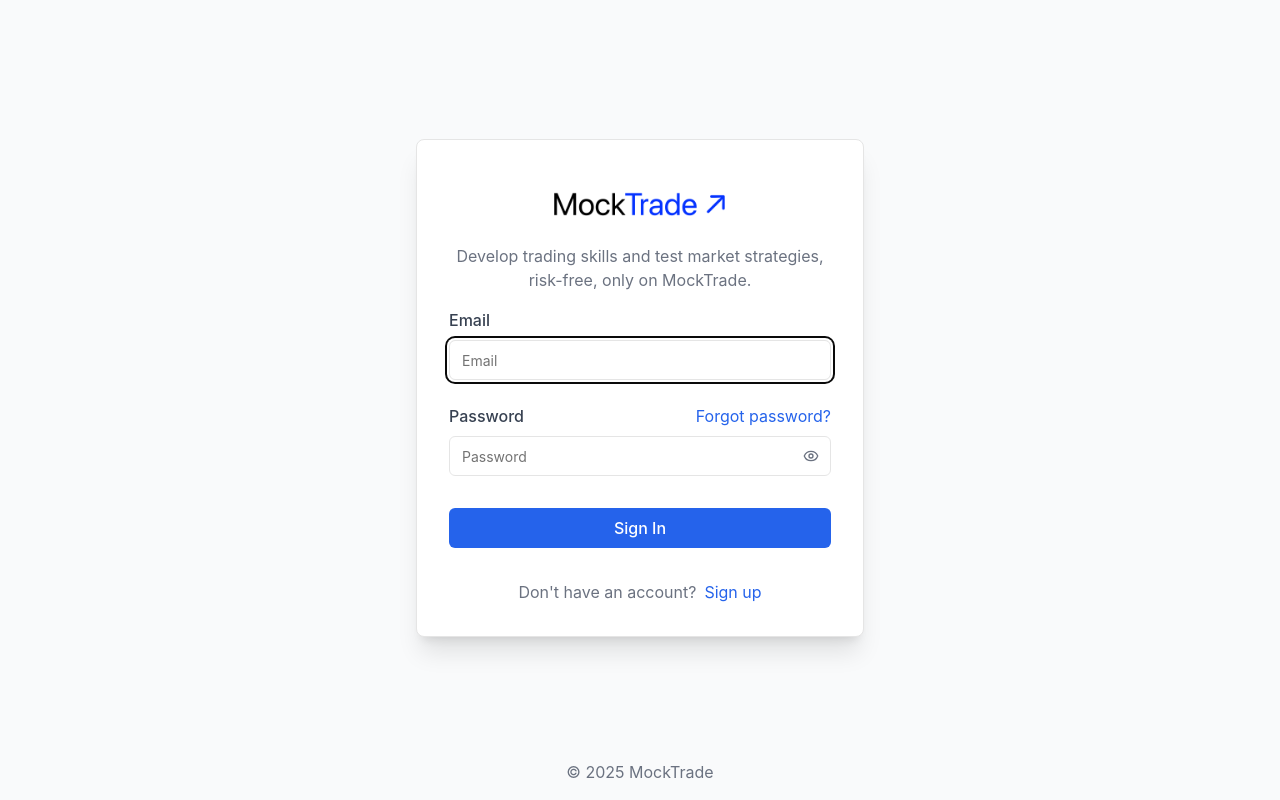
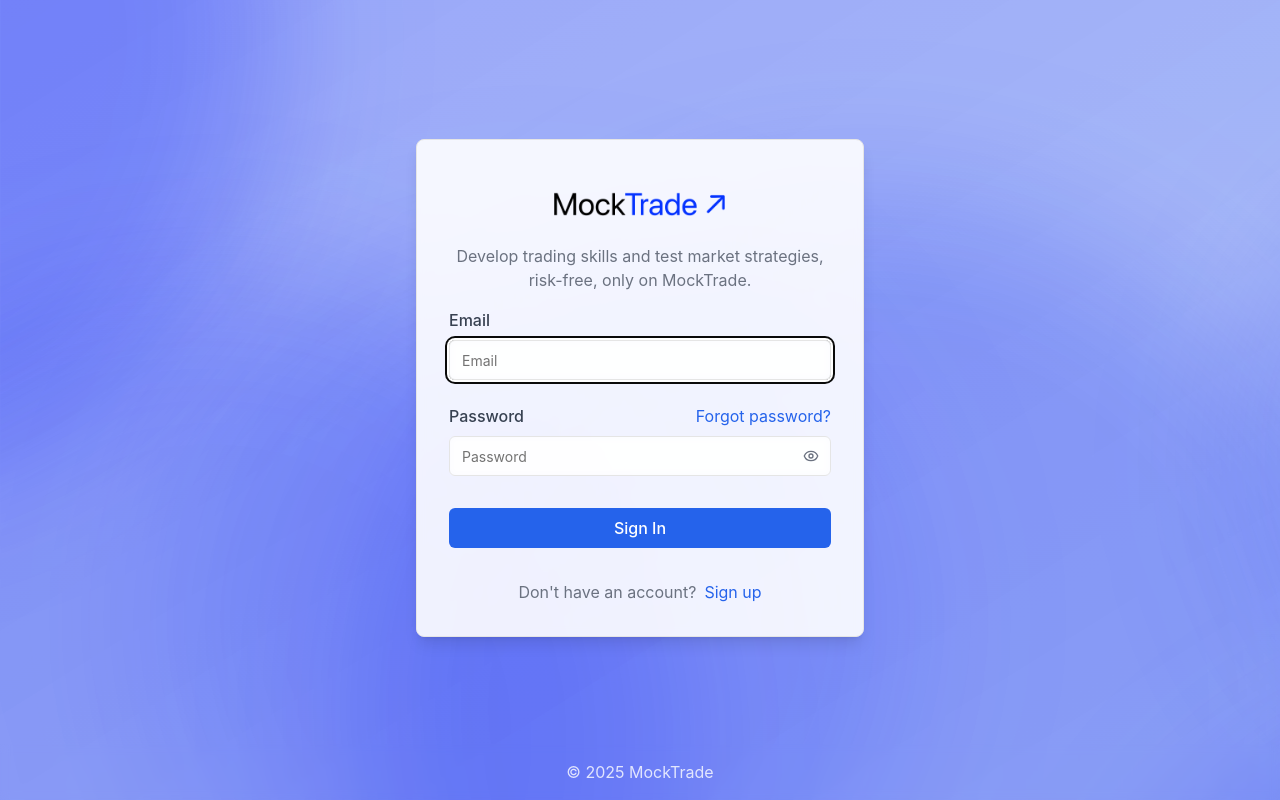
Before and after one commit to connormorrrison/mocktrade, a React (Vite) app in the folder frontend/: page /login in a window 1280 px wide. Built offline with nearby package versions, Linux system fonts and the light colour scheme.

Commit message:
Added dynamic colour background to login/register page and added increased shadow effects to pages

```diff
--- /dev/null
+++ b/frontend/src/components/DynamicBackground.tsx
@@ -0,0 +1,46 @@
+import React, { useEffect, useState } from 'react';
+
+const DynamicBackground = ({ children }: { children: React.ReactNode }) => {
+  const [mousePosition, setMousePosition] = useState({ x: 0, y: 0 });
+
+  useEffect(() => {
+    const handleMouseMove = (e: MouseEvent) => {
+      const x = (e.clientX / window.innerWidth) * 100;
+      const y = (e.clientY / window.innerHeight) * 100;
+      setMousePosition({ x, y });
+    };
+
+    window.addEventListener('mousemove', handleMouseMove);
+    return () => window.removeEventListener('mousemove', handleMouseMove);
+  }, []);
+
+  return (
+    <div className="fixed inset-0 min-h-screen w-full overflow-hidden bg-[#1431F9]/5">
+      {/* Extended container for background elements */}
+      <div className="absolute inset-[-10%] scale-110">
+        {/* Smooth gradient background */}
+        <div
+          className="absolute inset-0 bg-gradient-to-br from-[#1431F9]/40 via-blue-600/30 to-purple-500/30 animate-gradient-slow"
+          style={{
+            transform: `translate(${mousePosition.x / 20}px, ${mousePosition.y / 20}px)`,
+          }}
+        />
+
+        {/* Floating orbs with extended positions */}
+        <div className="absolute -top-1/4 -left-1/4 w-[800px] h-[800px] bg-[#1431F9]/40 rounded-full mix-blend-multiply filter blur-3xl opacity-70 animate-float-1" />
+        <div className="absolute top-1/4 -right-1/4 w-[600px] h-[600px] bg-[#1431F9]/30 rounded-full mix-blend-multiply filter blur-3xl opacity-60 animate-float-2" />
+        <div className="absolute -bottom-1/4 left-1/3 w-[900px] h-[900px] bg-[#1431F9]/35 rounded-full mix-blend-multiply filter blur-3xl opacity-65 animate-float-3" />
+        <div className="absolute top-1/3 right-1/3 w-[700px] h-[700px] bg-[#1431F9]/25 rounded-full mix-blend-multiply filter blur-3xl opacity-50 animate-float-4" />
+        <div className="absolute -bottom-1/4 right-1/2 w-[800px] h-[800px] bg-[#1431F9]/30 rounded-full mix-blend-multiply filter blur-3xl opacity-60 animate-float-5" />
+        <div className="absolute top-3/4 -right-1/4 w-[750px] h-[750px] bg-[#1431F9]/35 rounded-full mix-blend-multiply filter blur-3xl opacity-55 animate-float-6" />
+      </div>
+
+      {/* Content */}
+      <div className="relative z-10 min-h-screen">
+        {children}
+      </div>
+    </div>
+  );
+};
+
+export default DynamicBackground;
--- a/frontend/src/index.css
+++ b/frontend/src/index.css
@@ -172,3 +172,73 @@ button:focus-visible {
     @apply bg-background text-foreground;
   }
 }
+
+@keyframes float-1 {
+  0%, 100% { transform: translate(0, 0) scale(1); }
+  33% { transform: translate(50px, -40px) scale(1.1); }
+  66% { transform: translate(-35px, 50px) scale(0.9); }
+}
+
+@keyframes float-2 {
+  0%, 100% { transform: translate(0, 0) scale(0.95); }
+  33% { transform: translate(-55px, -35px) scale(1.1); }
+  66% { transform: translate(40px, 45px) scale(1); }
+}
+
+@keyframes float-3 {
+  0%, 100% { transform: translate(0, 0) scale(1.05); }
+  33% { transform: translate(45px, 45px) scale(0.95); }
+  66% { transform: translate(-50px, -40px) scale(1.1); }
+}
+
+@keyframes float-4 {
+  0%, 100% { transform: translate(0, 0) scale(1); }
+  33% { transform: translate(-40px, 55px) scale(1.05); }
+  66% { transform: translate(50px, -45px) scale(0.95); }
+}
+
+@keyframes float-5 {
+  0%, 100% { transform: translate(0, 0) scale(1.1); }
+  33% { transform: translate(55px, -50px) scale(0.9); }
+  66% { transform: translate(-45px, 40px) scale(1.05); }
+}
+
+@keyframes float-6 {
+  0%, 100% { transform: translate(0, 0) scale(0.9); }
+  33% { transform: translate(-50px, -55px) scale(1.1); }
+  66% { transform: translate(45px, 40px) scale(1); }
+}
+
+.animate-gradient-slow {
+  animation: gradient 5s cubic-bezier(0.4, 0, 0.2, 1) infinite;
+  background-size: 200% 200%;
+}
+
+.animate-float-1 {
+  animation: float-1 2.6s cubic-bezier(0.37, 0, 0.63, 1) infinite;
+}
+
+.animate-float-2 {
+  animation: float-2 2.8s cubic-bezier(0.37, 0, 0.63, 1) infinite;
+  animation-delay: -0.4s;
+}
+
+.animate-float-3 {
+  animation: float-3 3s cubic-bezier(0.37, 0, 0.63, 1) infinite;
+  animation-delay: -0.8s;
+}
+
+.animate-float-4 {
+  animation: float-4 3.2s cubic-bezier(0.37, 0, 0.63, 1) infinite;
+  animation-delay: -1.2s;
+}
+
+.animate-float-5 {
+  animation: float-5 3.4s cubic-bezier(0.37, 0, 0.63, 1) infinite;
+  animation-delay: -1.6s;
+}
+
+.animate-float-6 {
+  animation: float-6 3.6s cubic-bezier(0.37, 0, 0.63, 1) infinite;
+  animation-delay: -2s;
+}
--- a/frontend/src/pages/LoginPage.tsx
+++ b/frontend/src/pages/LoginPage.tsx
@@ -1,4 +1,3 @@
-// src/pages/LoginPage.tsx
 import { useState } from 'react'
 import { Button } from "@/components/ui/button"
 import { Input } from "@/components/ui/input"
@@ -8,6 +7,7 @@ import { EyeIcon, EyeOffIcon, Loader2 } from "lucide-react"
 import { useNavigate } from 'react-router-dom'
 import { authApi } from '../services/api'
 import mockTradeLogo from '../assets/MockTrade-logo-v1-size1.001.png'
+import DynamicBackground from '../components/DynamicBackground'
 
 export default function LoginPage() {
   const navigate = useNavigate()
@@ -37,14 +37,12 @@ export default function LoginPage() {
     }
   }
 
-  // ... rest of your component code stays the same ...
-
   return (
-    <div className="flex w-full min-h-screen bg-gray-50 overflow-hidden">
-      <div className="flex-1 flex flex-col min-h-screen overflow-y-auto">
-        <main className="flex-1 bg-gray-50 w-full flex items-center justify-center mt-8">
+    <DynamicBackground>
+      <div className="flex-1 flex flex-col min-h-screen">
+        <main className="flex-1 w-full flex items-center justify-center mt-8">
           <div className="w-full max-w-md">
-            <Card className="shadow-xl">
+            <Card className="shadow-lg hover:shadow-xl backdrop-blur-sm bg-white/90">
               <CardHeader className="pt-2 pb-2">
                 <div className="flex flex-col items-center">
                   <img
@@ -75,7 +73,7 @@ export default function LoginPage() {
                       value={email}
                       onChange={(e) => setEmail(e.target.value)}
                       required
-                      className="w-full"
+                      className="w-full bg-white/50 backdrop-blur-sm"
                       autoComplete="email"
                       autoFocus
                     />
@@ -100,7 +98,7 @@ export default function LoginPage() {
                         value={password}
                         onChange={(e) => setPassword(e.target.value)}
                         required
-                        className="w-full pr-10"
+                        className="w-full pr-10 bg-white/50 backdrop-blur-sm"
                         autoComplete="current-password"
                       />
                       <span
@@ -147,10 +145,10 @@ export default function LoginPage() {
           </div>
         </main>
 
-        <footer className="w-full py-4 text-center text-base text-gray-500 bg-gray-50">
+        <footer className="w-full py-4 text-center text-base text-white/80 backdrop-blur-sm">
           © 2025 MockTrade
         </footer>
       </div>
-    </div>
+    </DynamicBackground>
   )
 }
--- a/frontend/src/pages/ProfilePage.tsx
+++ b/frontend/src/pages/ProfilePage.tsx
@@ -146,7 +146,7 @@ export default function ProfilePage() {
 
   return (
     <div className="p-8 w-full mt-8">
-      <Card className="w-full hover:shadow-lg transition-shadow">
+      <Card className="w-full shadow-lg hover:shadow-xl transition-shadow">
         <CardHeader>
           <CardTitle className="text-3xl font-normal">Profile</CardTitle>
         </CardHeader>
--- a/frontend/src/pages/TradePage.tsx
+++ b/frontend/src/pages/TradePage.tsx
@@ -197,7 +197,7 @@ const handleSubmitOrder = async () => {
 
   return (
     <div className="p-8 w-full mt-8">
-      <Card className="w-full hover:shadow-lg transition-shadow">
+      <Card className="w-full shadow-lg hover:shadow-xl transition-shadow">
         <CardHeader>
           <CardTitle className="text-3xl font-normal">Trade</CardTitle>
         </CardHeader>
@@ -238,7 +238,7 @@ const handleSubmitOrder = async () => {
           </div>
 
           {price && !error && price !== 0 && (
-          <div className="mb-6 p-4 bg-gray-50 rounded-lg transition-all duration-200 ease-in-out border border-gray-200">
+          <div className="mb-6 p-4 bg-white rounded-lg transition-all duration-200 ease-in-out border border-gray-200">
             <div className="flex justify-between items-center">
               <div>
                 <p className="text-base text-gray-500 ml-2">Market Price for {displaySymbol}</p>
--- a/frontend/src/pages/TransactionsPage.tsx
+++ b/frontend/src/pages/TransactionsPage.tsx
@@ -151,7 +151,7 @@ export default function TransactionsPage() {
 
   return (
     <div className="p-8 w-full mt-8">
-      <Card className="w-full hover:shadow-lg transition-shadow">
+      <Card className="w-full shadow-lg hover:shadow-xl transition-shadow">
         <CardHeader>
           <CardTitle className="text-3xl font-normal">Transactions</CardTitle>
         </CardHeader>
@@ -202,6 +202,7 @@ export default function TransactionsPage() {
                 {/* Export Button */}
                 <div className="flex items-center mt-2 md:mt-0">
                   <Button
+                    variant="outline"
                     className="text-base"
                     onClick={handleExport}>Export</Button>
                 </div>
```
Also changed, not shown: frontend/src/pages/HomePage.tsx (+4 -4 lines), frontend/src/pages/PortfolioPage.tsx (+44 -26 lines), frontend/src/pages/RegisterPage.tsx (+13 -21 lines).
